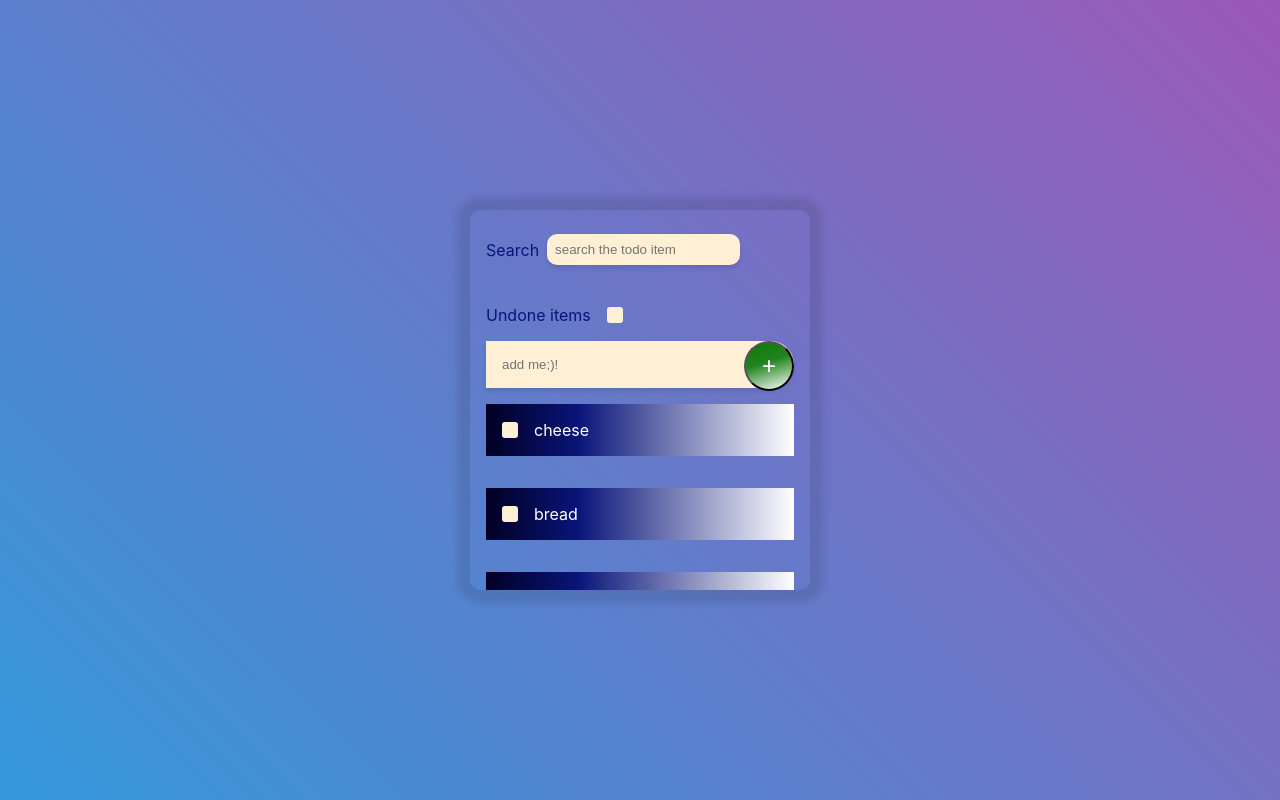
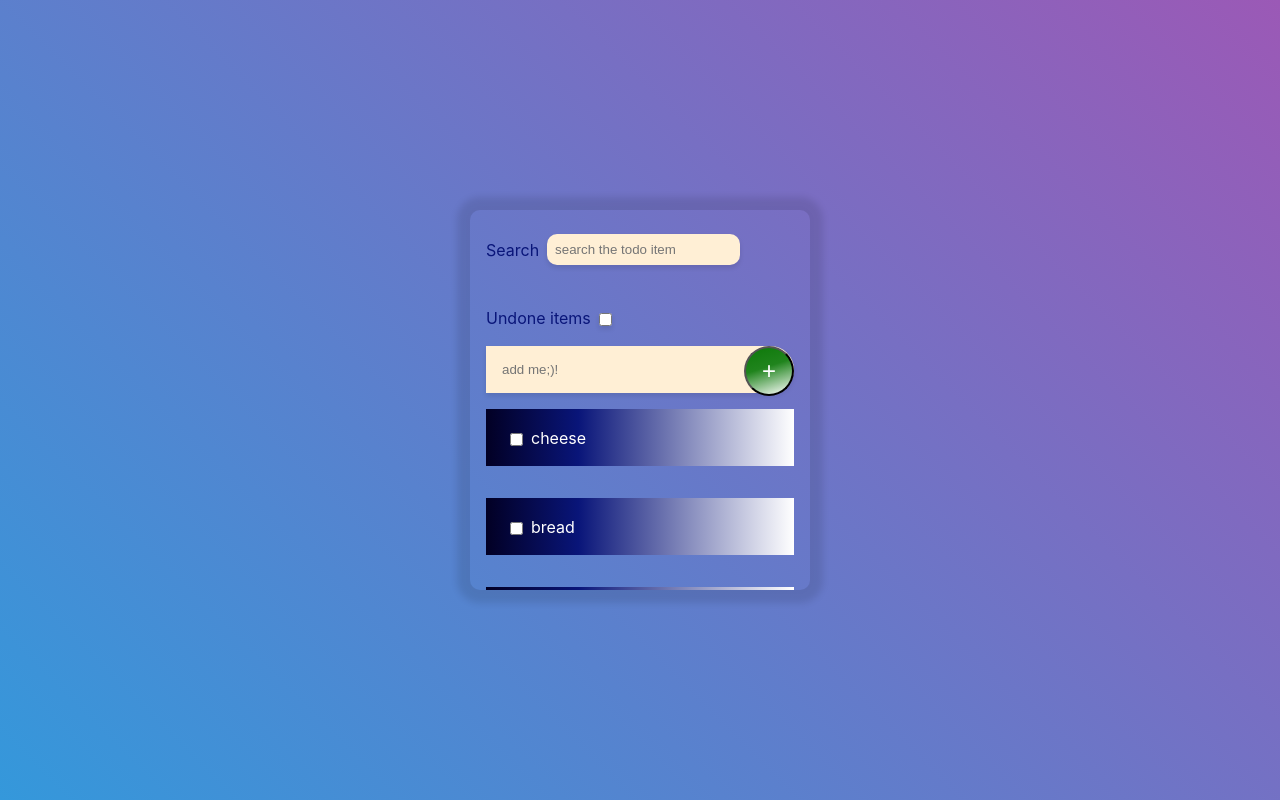
Before and after one commit to tkach90/todo, a React (Create React App) app in the folder todo/: page / in a window 1280 px wide. Built offline with nearby package versions, Linux system fonts and the light colour scheme.

Commit message:
fix filters, delete custom checkbox, return to full functionality

```diff
--- a/todo/src/Checkbox.js
+++ b/todo/src/Checkbox.js
@@ -1,57 +1,57 @@
-import React from 'react'
-import styled from 'styled-components'
-
-const CheckboxContainer = styled.div`
-  display: block;
-  vertical-align: middle;
-`
-
-const Icon = styled.svg`
-  fill: none;
-  stroke: white;
-  stroke-width: 2px;
-`
-// Hide checkbox visually but remain accessible to screen readers.
-// Source: https://polished.js.org/docs/#hidevisually
-const HiddenCheckbox = styled.input.attrs({ type: 'checkbox' })`
-  border: 0;
-  clip: rect(0 0 0 0);
-  clippath: inset(50%);
-  height: 1px;
-  margin: -1px;
-  overflow: hidden;
-  padding: 0;
-  position: absolute;
-  white-space: nowrap;
-  width: 1px;
-`
-
-const StyledCheckbox = styled.div`
-  display: block;
-  width: 16px;
-  height: 16px;
-  background: ${props => (props.checked ? 'salmon' : 'papayawhip')};
-  border-radius: 3px;
-  transition: all 150ms;
-
-  ${HiddenCheckbox}:focus + & {
-    box-shadow: 0 0 0 3px pink;
-  }
-
-  ${Icon} {
-    visibility: ${props => (props.checked ? 'visible' : 'hidden')}
-  }
-`
-
-const Checkbox = ({ className, checked, ...props }) => (
-    <CheckboxContainer className={className}>
-        <HiddenCheckbox checked={checked} {...props} />
-        <StyledCheckbox checked={checked}>
-            <Icon viewBox="0 0 24 24">
-                <polyline points="20 6 9 17 4 12" />
-            </Icon>
-        </StyledCheckbox>
-    </CheckboxContainer>
-)
-
-export default Checkbox
+// import React from 'react'
+// import styled from 'styled-components'
+//
+// const CheckboxContainer = styled.div`
+//   display: block;
+//   vertical-align: middle;
+// `
+//
+// const Icon = styled.svg`
+//   fill: none;
+//   stroke: white;
+//   stroke-width: 2px;
+// `
+// // Hide checkbox visually but remain accessible to screen readers.
+// // Source: https://polished.js.org/docs/#hidevisually
+// const HiddenCheckbox = styled.input.attrs({ type: 'checkbox' })`
+//   border: 0;
+//   clip: rect(0 0 0 0);
+//   clippath: inset(50%);
+//   height: 1px;
+//   margin: -1px;
+//   overflow: hidden;
+//   padding: 0;
+//   position: absolute;
+//   white-space: nowrap;
+//   width: 1px;
+// `
+//
+// const StyledCheckbox = styled.div`
+//   display: block;
+//   width: 16px;
+//   height: 16px;
+//   background: ${props => (props.checked ? 'salmon' : 'papayawhip')};
+//   border-radius: 3px;
+//   transition: all 150ms;
+//
+//   ${HiddenCheckbox}:focus + & {
+//     box-shadow: 0 0 0 3px pink;
+//   }
+//
+//   ${Icon} {
+//     visibility: ${props => (props.checked ? 'visible' : 'hidden')}
+//   }
+// `
+//
+// const Checkbox = ({ className, checked, ...props }) => (
+//     <CheckboxContainer className={className}>
+//         <HiddenCheckbox checked={checked} {...props} />
+//         <StyledCheckbox checked={checked}>
+//             <Icon viewBox="0 0 24 24">
+//                 <polyline points="20 6 9 17 4 12" />
+//             </Icon>
+//         </StyledCheckbox>
+//     </CheckboxContainer>
+// )
+//
+// export default Checkbox
--- a/todo/src/NewTodoItemBtn.js
+++ b/todo/src/NewTodoItemBtn.js
@@ -26,7 +26,7 @@ const BtnNewItem = styled.button`
         }
 `;
 
-function NewTodoItemBtn(props) {
+function NewTodoItemBtn() {
     return(
         <BtnNewItem
             type='submit'
--- a/todo/src/TodoContainer.js
+++ b/todo/src/TodoContainer.js
@@ -15,8 +15,6 @@ const TodoWrapper = styled.div`
   border-radius: 10px;
   box-shadow: 0px 0px 7px 13px rgba(0, 0, 0, 0.1);
   transform: translate(-50%, -50%);
-  //overflow-y: auto;
-  //-webkit-overflow-scrolling: touch;
 `;
 
 class TodoContainer extends PureComponent {
--- a/todo/src/TodoFunctionalForm.js
+++ b/todo/src/TodoFunctionalForm.js
@@ -5,7 +5,6 @@ import { Scrollbars } from 'react-custom-scrollbars';
 import TodoData from "./TodoData";
 import TodoItem from "./TodoItem";
 import NewTodoItemBtn from "./NewTodoItemBtn";
-import Checkbox from './Checkbox'
 
 const TodoForm = styled.form`
   display: flex;
@@ -60,8 +59,8 @@ const Search = styled.label`
     }
   }
 
-  .undone-checkbox {
-    margin-left: 1rem;
+  input[type='checkbox'] {
+    margin-bottom: 4px;
   }
 `;
 
@@ -139,11 +138,6 @@ class TodoFunctionalForm extends PureComponent {
         })
     }
 
-    filterTodo = (event) => {
-        const search = event.target.value;
-        this.setState({search});
-    };
-
     handlerFilterDone = () => this.setState({
         completed: !this.state.completed
     });
@@ -184,14 +178,6 @@ class TodoFunctionalForm extends PureComponent {
     render() {
         let arr = [].concat(this.state.todoArr);
 
-        let arrMap =  arr.map(item =>
-            <TodoItem
-                key={item.id}
-                item={item}
-                handleChange={this.handleChange}
-            />
-        );
-
         if (this.state.search !== '' && !this.state.completed) {
             arr = arr.filter(
                 el => el.text.includes(this.state.search)
@@ -209,6 +195,14 @@ class TodoFunctionalForm extends PureComponent {
                 item => !item.completed
             );
         }
+
+        let arrMap =  arr.map(item =>
+            <TodoItem
+                key={item.id}
+                item={item}
+                handleChange={this.handleChange}
+            />
+        );
 
         return (
             <>
@@ -231,12 +225,10 @@ class TodoFunctionalForm extends PureComponent {
                         </Search>
                         <Search >
                             Undone items
-                            <Checkbox
-                                className='undone-checkbox'
+                            <input
                                 type="checkbox"
                                 onChange={this.handlerFilterDone}
-                                // value={this.state.completed}
-                                checked={this.state.completed}
+                                value={this.state.completed}
                             />
                         </Search>
                         <Wrapper>
@@ -248,8 +240,9 @@ class TodoFunctionalForm extends PureComponent {
                             <NewTodoItemBtn />
                         </Wrapper>
                         <WrapItems>
-                            {!!arr.length && arrMap}
-                            {arr.length ? arrMap : <div className='noresult'>No results</div>}
+                            {!!arrMap.length ?
+                                arrMap : <div className='noresult'>No results</div>
+                            }
                         </WrapItems>
                     </TodoForm>
                 </Scrollbars>
--- a/todo/src/TodoItem.js
+++ b/todo/src/TodoItem.js
@@ -1,7 +1,5 @@
 import React from 'react';
 import styled from 'styled-components';
-
-import Checkbox from './Checkbox'
 
 const Item = styled.label`
     display: flex;
@@ -24,8 +22,8 @@ const Item = styled.label`
       cursor: pointer;
     }
 
-    div {
-      margin-right: 8px;
+    input {
+      margin: 8px 8px 4px 8px;
     }
 `;
 
@@ -38,7 +36,7 @@ function TodoItem(props) {
 
     return (
         <Item style={props.item.completed ? completeStyle : null}>
-            <Checkbox
+            <input
                 type="checkbox"
                 checked={props.item.completed}
                 onChange={() => props.handleChange(props.item.id)}
```
